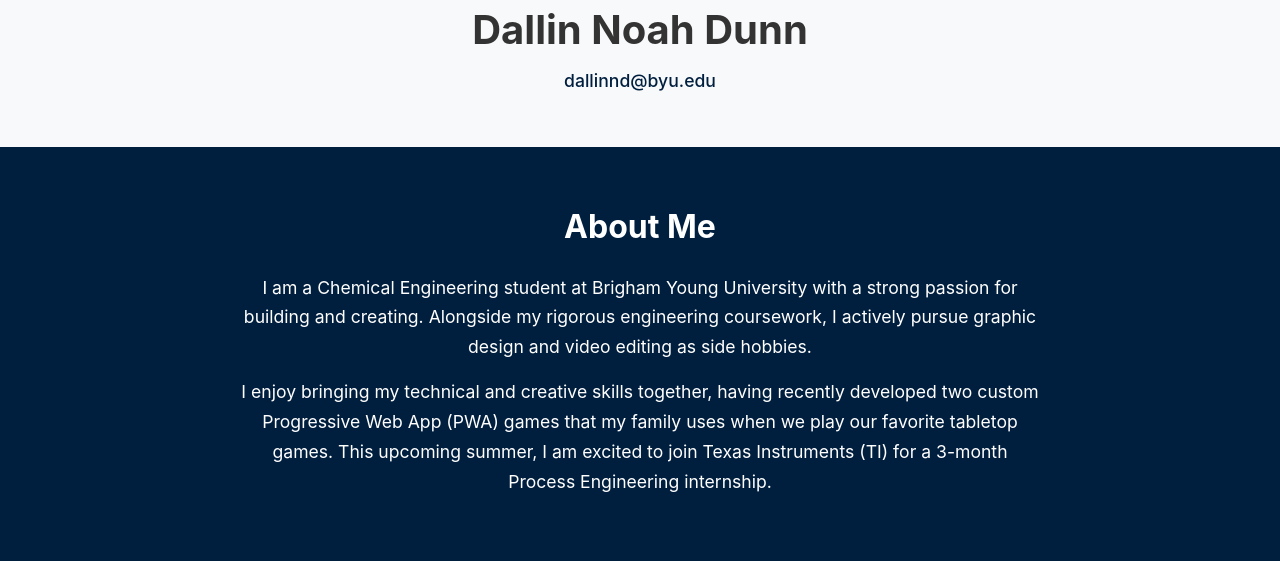
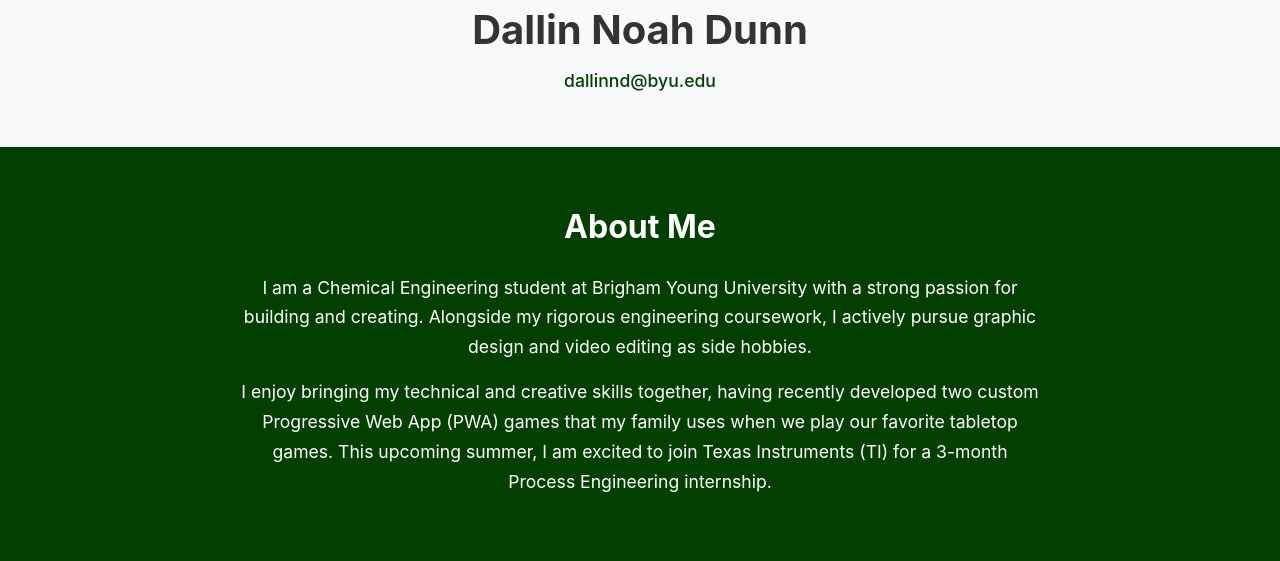
Before and after one commit to dallinnd/DemoGitPWA, a plain HTML site: page index.html in a window 1280 px wide. Shown: the part 239-800 px from the top of the page. Drawn offline with Linux system fonts and the light colour scheme.

Commit message:
Update style.css

```diff
--- a/style.css
+++ b/style.css
@@ -1,6 +1,6 @@
 /* Base Styles */
 :root {
-    --navy-blue: #001f3f; /* Deep Navy */
+    --navy-blue:#023f00; /* Deep Navy */
     --white: #ffffff;
     --light-bg: #f8f9fa;
     --text-dark: #333333;
```
